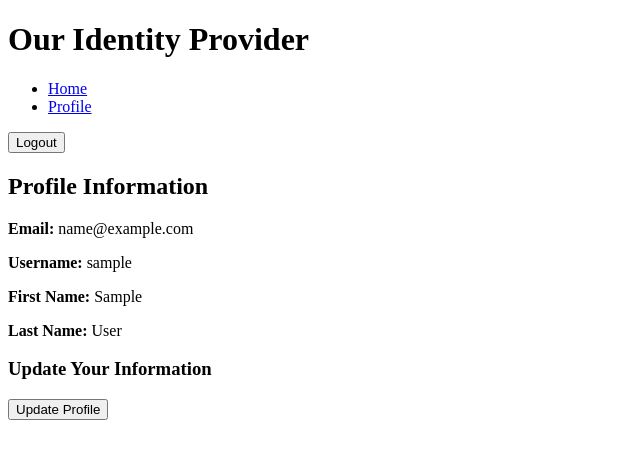
After one commit to HArnarsson/SaferSSO, a Django app: page /accounts/profile/ in a window 1280 px wide. The commit adds this page. Shown: the top 459 px of the page, without its empty margins (0-640 px from the left). Run offline with Django 5.2, Linux system fonts and the light colour scheme; the visitor is signed in with stand-in values (Sample User, id 1).

Commit message:
added logout and update profile functionality in idp

```diff
--- /dev/null
+++ b/process/idp/app/accounts/templates/profile.html
@@ -0,0 +1,18 @@
+{% extends 'base.html' %}
+
+{% block content %}
+  <h2>Profile Information</h2>
+  <p><strong>Email:</strong> {{ user.email }}</p>
+  <p><strong>Username:</strong> {{ user.username }}</p>
+  <p><strong>First Name:</strong> {{ user.first_name }}</p>
+  <p><strong>Last Name:</strong> {{ user.last_name }}</p>
+
+  <!-- Add other user information fields if needed -->
+
+  <h3>Update Your Information</h3>
+    <!-- Redirect Button to the Update Profile page -->
+    <a href="{% url 'profile_update' %}">
+    <button type="button">Update Profile</button>
+    </a>
+
+{% endblock %}
--- a/process/idp/app/accounts/urls.py
+++ b/process/idp/app/accounts/urls.py
@@ -4,4 +4,6 @@ from . import views
 
 urlpatterns = [
     path('register/', views.register, name='register'),
+    path('profile/', views.profile_view, name='profile'),
+    path('profile/update/', views.profile_update, name='profile_update'),
 ]
--- a/process/idp/app/accounts/views.py
+++ b/process/idp/app/accounts/views.py
@@ -1,7 +1,8 @@
 # accounts/views.py
 from django.shortcuts import render, redirect
-from .forms import RegistrationForm
+from .forms import RegistrationForm, ProfileUpdateForm
 from django.contrib.auth import login
+from django.contrib.auth.decorators import login_required
 
 def register(request):
     if request.method == 'POST':
@@ -15,3 +16,21 @@ def register(request):
     else:
         form = RegistrationForm()
     return render(request, 'register.html', {'form': form})
+
+@login_required
+def profile_view(request):
+    # You can pass user-specific data to the template if needed
+    return render(request, 'profile.html', {'user': request.user})
+
+
+@login_required
+def profile_update(request):
+    if request.method == 'POST':
+        form = ProfileUpdateForm(request.POST, instance=request.user)
+        if form.is_valid():
+            form.save()
+            return redirect('profile')  # Redirect to the profile page after successful update
+    else:
+        form = ProfileUpdateForm(instance=request.user)
+
+    return render(request, 'profile_update.html', {'form': form})
--- a/process/idp/app/identity_provider/settings.py
+++ b/process/idp/app/identity_provider/settings.py
@@ -78,6 +78,7 @@ TEMPLATES = [
 
 WSGI_APPLICATION = 'identity_provider.wsgi.application'
 
+LOGOUT_REDIRECT_URL = "/accounts/login"
 
 #Oauth2 stuff
 OIDC_RSA_PRIVATE_KEY = env.str('OIDC_RSA_PRIVATE_KEY', multiline=True)
--- a/process/idp/app/identity_provider/templates/base.html
+++ b/process/idp/app/identity_provider/templates/base.html
@@ -7,6 +7,26 @@
   </head>
   <body>
     <h1>Our Identity Provider</h1>
+
+    <!-- Navigation bar or header -->
+    {% if user.is_authenticated %}
+    <nav>
+      <ul>
+        <li><a href="/">Home</a></li>
+        <li><a href="/accounts/profile/">Profile</a></li>
+        <!-- other links -->
+      </ul>
+    </nav>
+    {% endif %}
+
+    <!-- Logout Form (visible when the user is logged in) -->
+    {% if user.is_authenticated %}
+    <form action="{% url 'logout' %}" method="POST">
+      {% csrf_token %}
+      <button type="submit">Logout</button>
+    </form>
+    {% endif %}
+
     <main>{% block content %}{% endblock content %}</main>
   </body>
 </html>
--- a/process/idp/app/identity_provider/urls.py
+++ b/process/idp/app/identity_provider/urls.py
@@ -15,7 +15,7 @@ Including another URLconf
     2. Add a URL to urlpatterns:  path('blog/', include('blog.urls'))
 """
 from django.contrib import admin
-from django.contrib.auth.views import LoginView
+from django.contrib.auth.views import LoginView, LogoutView
 from django.urls import path, include
 from oauth2_provider import urls as oauth2_urls
 
@@ -23,5 +23,6 @@ urlpatterns = [
     path('admin/', admin.site.urls),
     path('auth/', include((oauth2_urls))),
     path('accounts/login/', LoginView.as_view(), name="login"),
+    path('accounts/logout/', LogoutView.as_view(), name="logout"),
     path('accounts/', include('accounts.urls'))
 ]
```
Also changed, not shown: process/idp/app/accounts/forms.py (+7 -0 lines), process/idp/app/accounts/templates/profile_update.html (added, +10 -0 lines).
